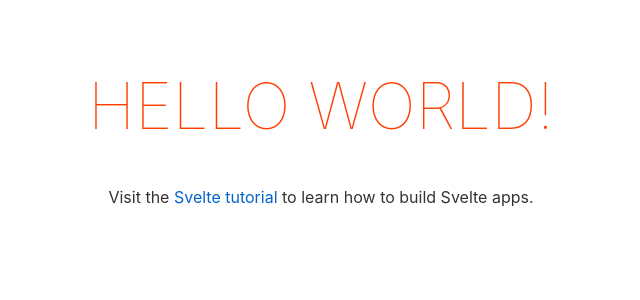
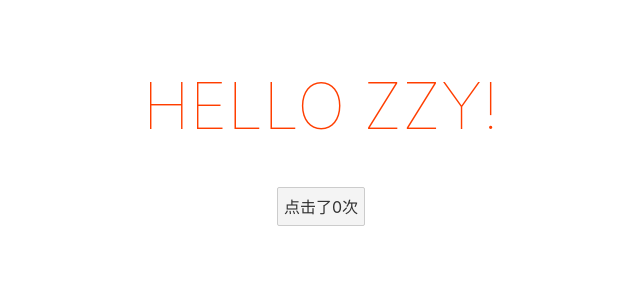
Before and after one commit to igsnow/fleshy, a Svelte app: page / in a window 1280 px wide. Shown: the top 300 px of the page, without its empty margins (319-959 px from the left). Built offline with nearby package versions, Linux system fonts and the light colour scheme.

Commit message:
Familiar with variables and functions

```diff
--- a/src/App.svelte
+++ b/src/App.svelte
@@ -1,10 +1,17 @@
 <script>
 	export let name;
+	let n = 0
+	function addn() {
+		n++
+		console.log('n ', n);
+	}
 </script>
 
 <main>
 	<h1>Hello {name}!</h1>
-	<p>Visit the <a href="https://svelte.dev/tutorial">Svelte tutorial</a> to learn how to build Svelte apps.</p>
+
+
+	<button on:click={addn}>点击了{ n }次</button>
 </main>
 
 <style>
--- a/src/main.js
+++ b/src/main.js
@@ -3,7 +3,7 @@ import App from './App.svelte';
 const app = new App({
 	target: document.body,
 	props: {
-		name: 'world'
+		name: 'zzy'
 	}
 });
 
```
